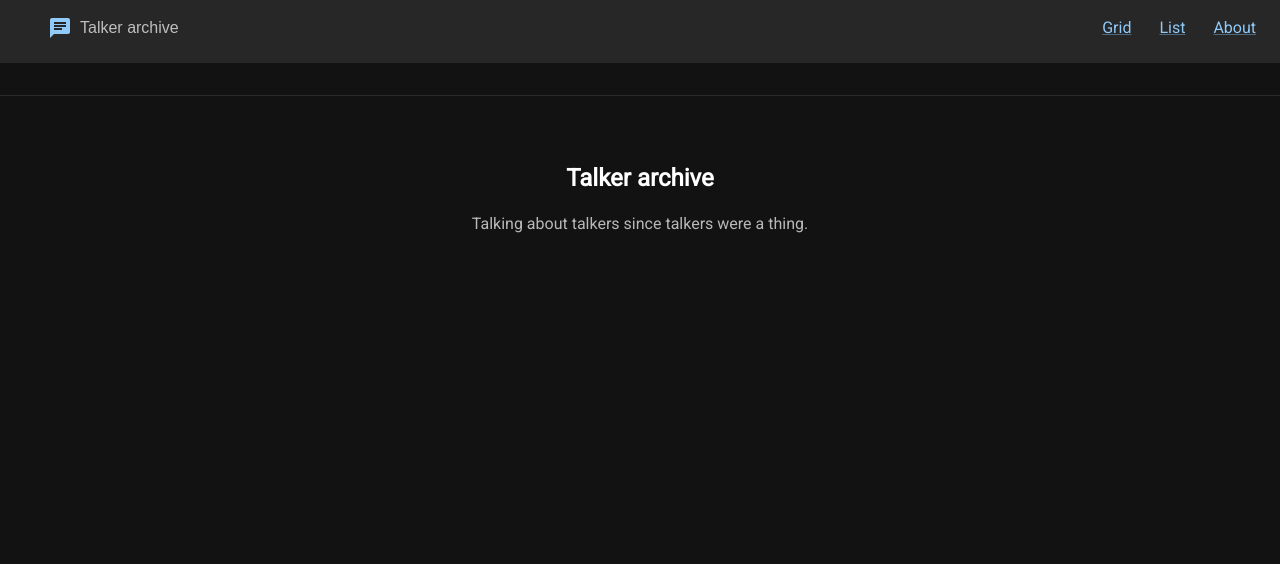
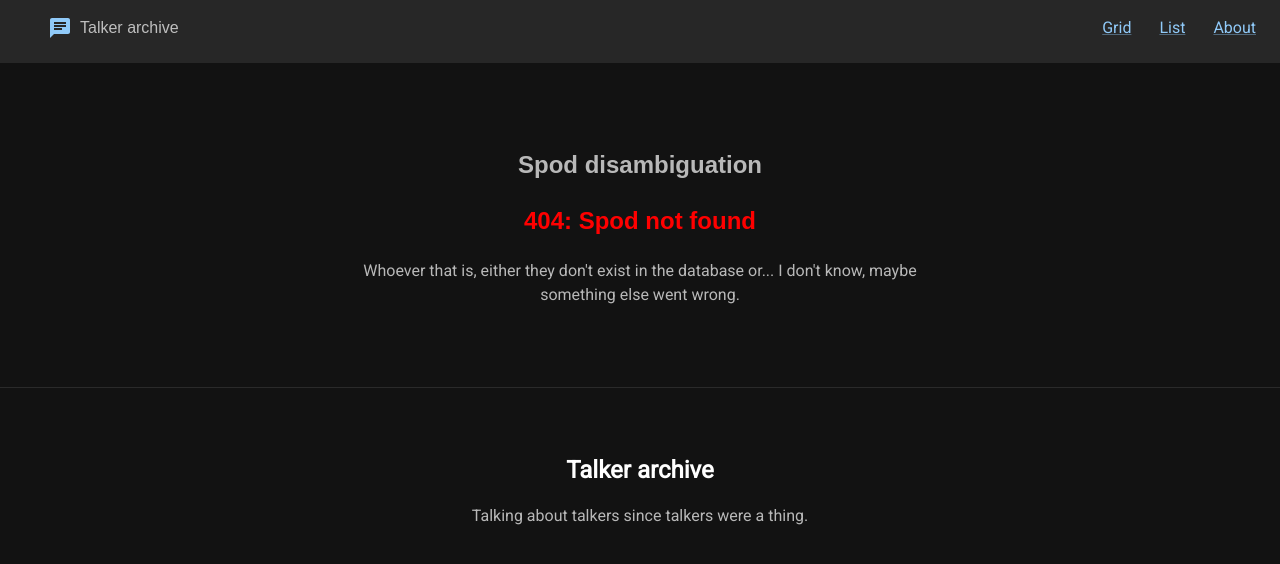
Before and after one commit to moopet/talker-archive-svelte, a SvelteKit app: page /spods/1 in a window 1280 px wide. Before the commit this address had no page. Shown: the top 564 px of the page. Built offline with nearby package versions, Linux system fonts and the light colour scheme.

Commit message:
Add spod disambiguation page

```diff
--- a/src/lib/utils.ts
+++ b/src/lib/utils.ts
@@ -51,6 +51,15 @@ export function getTalkerSlug(talker: Talker): string {
   return slugify(talker.name, { lower: true }).replace(/^the-/, '').replace(/'/, '');
 }
 
+export function findTalkersBySpod(spodName: string): Talker[] {
+  return talkers.filter(talker => {
+    const admins = (talker?.admins ?? []).map(x => x.toLowerCase());
+    const coders = (talker?.coders ?? []).map(x => x.toLowerCase());
+
+    return [...coders, ...admins].includes(spodName.toLowerCase());
+  });
+}
+
 export function findTalkerBySlug(slug: string): Talker {
   const explicitSlugMatch = talkers.find(talker => talker?.slug === slug);
 
--- /dev/null
+++ b/src/routes/spods/[slug]/+page.svelte
@@ -0,0 +1,63 @@
+<script lang="ts">
+  import { page } from '$app/state';
+  import { findTalkersBySpod, getTalkerSlug } from '$lib/utils.ts';
+  import ResourceList from '$lib/components/ResourceList.svelte';
+
+  const spodName: string = page.params?.slug ?? "";
+  const talkers: Talker[] = findTalkersBySpod(spodName)
+    .sort((a, b) => a.name.replace(/^the /i, '').localeCompare(b.name.replace(/^the /i, '')))
+    .map(item => {
+      const coders = (item?.coders ?? []).map(x => x.toLowerCase())
+      const admins = (item?.admins ?? []).map(x => x.toLowerCase());
+      const lowerName = spodName.toLowerCase();
+
+      if (admins.includes(lowerName) && coders.includes(lowerName)) {
+        item.role = 'admin/coder';
+      }
+      else if (admins.includes(lowerName)) {
+        item.role = 'admin';
+      }
+      else {
+        item.role = 'coder';
+      }
+
+      return item;
+    });
+</script>
+
+<section>
+  <h1>Spod disambiguation</h1>
+
+  {#if talkers.length > 0}
+    <h2>{spodName}</h2>
+
+    <table>
+      <thead>
+        <tr>
+          <th>Talker name</th>
+          <th>Role</th>
+        </tr>
+      </thead>
+
+      <tbody>
+        {#each talkers as talker}
+          <tr>
+            <td><a href={`/details/${getTalkerSlug(talker)}`}>{talker.name}</a></td>
+            <td>{talker.role}</td>
+          </tr>
+        {/each}
+      </tbody>
+    </table>
+  {:else}
+    <h2 class="error">404: Spod not found</h2>
+    <p>
+      Whoever that is, either they don't exist in the database or... I don't know, maybe something else went wrong.
+    </p>
+  {/if}
+</section>
+
+<style>
+  .error {
+    color: red;
+  }
+</style>
```
Also changed, not shown: src/routes/details/[slug]/+page.svelte (+8 -2 lines), src/lib/data/talkers.json, src/routes/spods/+page.svelte (added).
